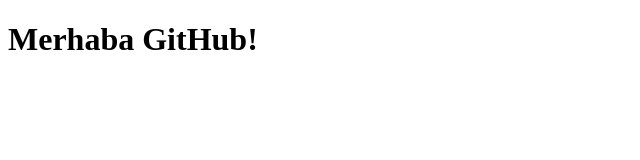
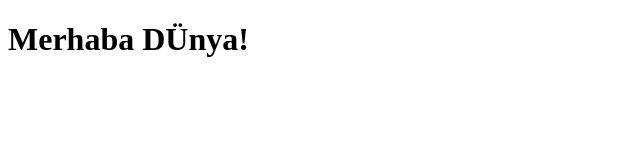
Before and after one commit to Emindalyan/my-first-repo, a plain HTML site: page index.html in a window 1280 px wide. Shown: the full height of the page, 0-640 px from the left. Drawn offline with Linux system fonts and the light colour scheme.

Commit message:
index.html başlık güncellendi

```diff
--- a/index.html
+++ b/index.html
@@ -5,6 +5,6 @@
     <title>İlk GitHub Projem</title>
 </head>
 <body>
-    <h1>Merhaba GitHub!</h1>
+    <h1>Merhaba DÜnya!</h1>
 </body>
 </html>
```
